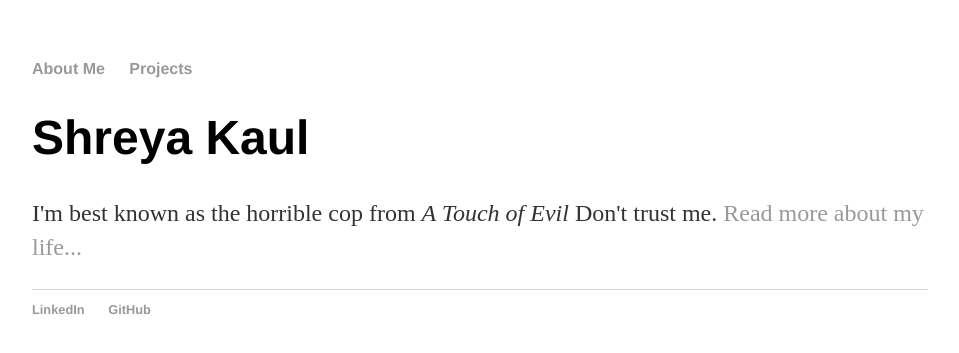
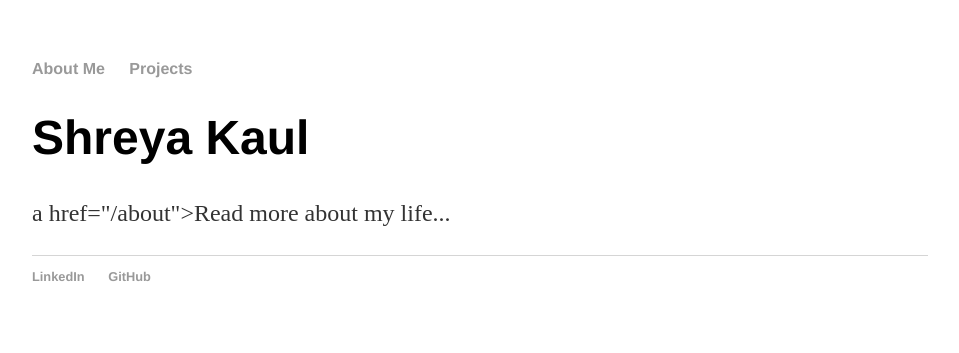
Before and after one commit to shreyakaul/shreyakaul.github.io, a Jekyll site: the page built from index.html, in a window 1280 px wide. Shown: the top 353 px of the page, without its empty margins (160-1119 px from the left). Built offline with Jekyll 4.4.1, drawn with Linux system fonts in a browser that asks for light colours.

Commit message:
Update index.html

```diff
--- a/index.html
+++ b/index.html
@@ -4,6 +4,6 @@ title: Shreya Kaul
 ---
 <div class="blurb">
 	<h1>Shreya Kaul</h1>
-	<p>I'm best known as the horrible cop from <em>A Touch of Evil</em> Don't trust me. <a href="/about">Read more about my life...</a></p>
+	<p>a href="/about">Read more about my life...</a></p>
 
 </div><!-- /.blurb -->
```
